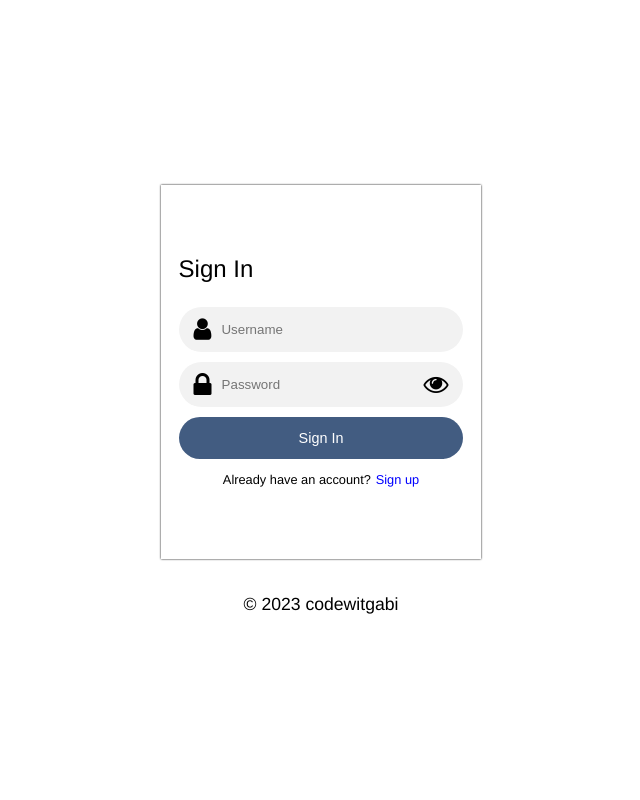
After one commit to codewitgabi/TodoApp-flask, a Flask app: page /auth/signin/ in a window 1280 px wide. The commit adds this page. Shown: the whole page, without its empty margins (319-959 px from the left). Run offline with Flask 2, Linux system fonts and the light colour scheme.

Commit message:
Added user authentication

```diff
--- a/TodoApp/__init__.py
+++ b/TodoApp/__init__.py
@@ -25,9 +25,10 @@ def create_app(test_config=None):
 
 	# imports
 	from . import db
-	from .views import bp
+	from .views import bp, auth
 
 	db.init_app(app)
 	app.register_blueprint(bp)
+	app.register_blueprint(auth)
 
 	return app
--- a/TodoApp/blueprint.py
+++ b/TodoApp/blueprint.py
@@ -1,3 +1,4 @@
 from flask import Blueprint
 
 bp = Blueprint("todo", __name__)
+auth = Blueprint("auth", __name__, url_prefix="/auth")
--- a/TodoApp/models.sql
+++ b/TodoApp/models.sql
@@ -1,9 +1,18 @@
 DROP TABLE IF EXISTS task;
+DROP TABLE IF EXISTS user;
 
+
+CREATE TABLE user (
+	id INTEGER PRIMARY KEY AUTOINCREMENT,
+	username TEXT UNIQUE NOT NULL,
+	password TEXT NOT NULL
+);
 
 CREATE TABLE task (
 	id INTEGER PRIMARY KEY AUTOINCREMENT,
+	author_id INTEGER NOT NULL,
 	title TEXT NOT NULL,
 	content TEXT NOT NULL,
-	due_date DATE DEFAULT CURRENT_DATE
+	due_date DATE DEFAULT CURRENT_DATE,
+	FOREIGN KEY (author_id) REFERENCES user (id)
 );
--- /dev/null
+++ b/TodoApp/static/auth.css
@@ -0,0 +1,81 @@
+* {
+    margin: 0;
+    padding: 0;
+    box-sizing: border-box;
+}
+body {
+    font-size: 1.1rem;
+    font-family: Helvetica;
+    font-weight: 500;
+}
+.form-container {
+    display: flex;
+    flex-direction: column;
+    gap: 2em;
+    justify-content: center;
+    align-items: center;
+    height: 100vh;
+}
+.form-wrapper {
+    color: #000;
+    width: 320px;
+    box-shadow: 0 0 2px 0;
+    padding: 4em 1em;
+}
+.form-title {
+    font-size: 1.5rem;
+    margin-bottom: 1em;
+}
+#register-form {
+    text-align: center;
+}
+.form-input {
+    display: flex;
+    align-items: center;
+    gap: 10px;
+    background: #f2f2f2;
+    border-radius: 50px;
+    padding: 5px 15px;
+    margin: 10px 0;
+}
+.fa-eye,
+.fa-lock,
+.fa-user {
+    font-size: 25px;
+}
+.fa-lock {
+    font-size: 28px;
+}
+.fa-envelope {
+    font-size: 18px;
+}
+.form-input input {
+    width: 100%;
+    padding: 10px 0;
+    border: none;
+    outline: none;
+    background: none;
+}
+#r-btn {
+    width: 100%;
+    border-radius: 50px;
+    border: none;
+    padding: 13px 0;
+    font-size: 0.9rem;
+    background: #425c81;
+    color: #fff;
+}
+#register-form span,
+#register-form a {
+    font-size: 0.8rem;
+    display: inline-block;
+    margin-top: 1em;
+}
+#register-form a {
+    text-decoration: none;
+    color: blue;
+}
+.error {
+	font-size: 12px;
+	color: red;
+}
--- /dev/null
+++ b/TodoApp/templates/auth/base.html
@@ -0,0 +1,23 @@
+<!DOCTYPE html>
+<html lang="en">
+<head>
+    <meta charset="UTF-8">
+    <meta name="viewport" content="width=device-width, initial-scale=1.0">
+    <meta http-equiv="X-UA-Compatible" content="ie=edge">
+    <link rel="stylesheet" href="https://cdnjs.cloudflare.com/ajax/libs/font-awesome/4.7.0/css/font-awesome.min.css">
+    <link rel="stylesheet" href="{{ url_for('static', filename='auth.css') }}">
+    <title>{% block title %} {% endblock %}</title>
+</head>
+<body>
+    <div class="form-container">
+        <div class="form-wrapper">
+            {% block content %}
+
+            {% endblock %}
+        </div>
+        <footer>
+            &copy; 2023 codewitgabi
+        </footer>
+    </div>
+</body>
+</html>
--- /dev/null
+++ b/TodoApp/templates/auth/signin.html
@@ -0,0 +1,27 @@
+{% extends "auth/base.html" %}
+{% block title %} Sign In {% endblock %}
+
+
+{% block content %}
+    <legend class="form-title">Sign In</legend>
+    {% for message in get_flashed_messages() %}
+    	<div class="error" align="left">
+    		{{ message }}
+    	</div>
+    {% endfor %}
+        <form action="" method="post" id="register-form">
+            <div class="form-input">
+                <i class="fa fa-user"></i>
+                <input type="text" name="username" autocapitalize="off" id="r-uname" placeholder="Username">
+            </div>
+            <div class="form-input">
+                <i class="fa fa-lock"></i>
+                <input type="password" name="password" placeholder="Password" id="r-pword">
+                <i class="fa fa-eye"></i>
+            </div>
+            <button id="r-btn">Sign In</button>
+            <span>Already have an account?</span>
+            <a href="{{ url_for('auth.signup') }}">Sign up</a>
+        </form>
+
+{% endblock %}
--- a/TodoApp/templates/create.html
+++ b/TodoApp/templates/task/create.html
@@ -1,4 +1,4 @@
-{% extends "base.html" %}
+{% extends "task/base.html" %}
 {% block title %} Create Task {% endblock %}
 
 {% block content %}
--- a/TodoApp/templates/tasks.html
+++ b/TodoApp/templates/task/tasks.html
@@ -1,4 +1,4 @@
-{% extends "base.html" %}
+{% extends "task/base.html" %}
 {% block title %} View Tasks {% endblock %}
 
 {% block content %}
@@ -8,6 +8,7 @@
         </form>
         <br>
         <a href="{{ url_for('todo.create_task') }}" style="font-style: italic; color: blue; text-decoration: none; font-size: 0.8rem;">Add Task</a>
+        <span style="float: right; font-size: 0.8rem;">{{ g.user["username"] }}</span>
 
         {% for task in tasks %}
         <div class="task">
--- a/TodoApp/templates/update.html
+++ b/TodoApp/templates/task/update.html
@@ -1,4 +1,4 @@
-{% extends "base.html" %}
+{% extends "task/base.html" %}
 {% block title %} Update Task {% endblock %}
 
 {% block content %}
--- a/TodoApp/views.py
+++ b/TodoApp/views.py
@@ -1,20 +1,101 @@
-from .blueprint import bp
-from flask import request, session, render_template, url_for, redirect, escape
+from .blueprint import bp, auth
+from flask import request, session, render_template, url_for, redirect, escape, g, flash
+from werkzeug.security import generate_password_hash, check_password_hash
 from .db import get_db
+import functools
 
 
+@bp.before_app_request
+@auth.before_app_request
+def load_logged_in_user():
+	user_id = session.get("user_id")
+
+	if user_id is not None:
+		g.user = get_db().execute("SELECT * FROM user WHERE id = ?", (user_id,)).fetchone()
+	else:
+		g.user = None
+
+
+def login_required(func):
+	@functools.wraps(func)
+	def wrapper(*args, **kwargs):
+		if g.user is None:
+			return redirect(url_for("auth.login"))
+		return func(*args, **kwargs)
+	return wrapper
+
+
+# Authentication Views
+@auth.route("/signup/", methods=["GET", "POST"])
+def signup():
+	error = None
+	if request.method == "POST":
+		username = request.form.get("username")
+		password = request.form.get("password")
+
+		db = get_db()
+		user = db.execute("SELECT * FROM user WHERE username = ?", (username,)).fetchone()
+
+		if user:
+			error = "User with username already exists"
+		else:
+			db.execute("INSERT INTO user (username, password) VALUES (?, ?)", (username, generate_password_hash(password)))
+			db.commit()
+			return redirect(url_for("auth.login"))
+
+		flash(error)
+
+	return render_template("auth/signup.html")
+
+
+@auth.route("/signin/", methods=["GET", "POST"])
+def login():
+	error = None
+	if request.method == "POST":
+		username = request.form.get("username")
+		password = request.form.get("password")
+
+		db = get_db()
+		user = db.execute("SELECT * FROM user WHERE username = ?", (username,)).fetchone()
+
+		if user is not None:
+			if not check_password_hash(user["password"], password):
+				error = "Incorrect username or password"
+
+			if error is None:
+				session.clear()
+				session["user_id"] = user["id"]
+				return redirect(url_for("todo.view_tasks"))
+		else:
+			error = "Incorrect username or password"
+
+		flash(error)
+
+	return render_template("auth/signin.html")
+
+
+@auth.route("/logout/", methods=["GET"])
+def logout():
+	session.clear()
+	return redirect(url_for("auth.login"))
+
+
+# Task Manager Views
+
 @bp.route("/", methods= ["GET", "POST"])
+@login_required
 def view_tasks():
 	# get search query
 	q = request.args.get("q", "")
 	# query data
 	db = get_db()
-	tasks = db.execute("SELECT * FROM task ORDER BY due_date").fetchall()
+	tasks = db.execute("SELECT * FROM task WHERE author_id = ? ORDER BY due_date", (g.user["id"],)).fetchall()
 
-	return render_template("tasks.html", tasks= tasks)
+	return render_template("task/tasks.html", tasks= tasks)
 
 
 @bp.route("/create/", methods=["GET", "POST"])
+@login_required
 def create_task():
 	if request.method == "POST":
 		title = request.form.get("title")
@@ -22,27 +103,29 @@ def create_task():
 		due_date = request.form.get("due_date")
 
 		db = get_db()
-		db.execute("INSERT INTO task (title, content, due_date) VALUES (?, ?, ?)", (title, content, due_date))
+		db.execute("INSERT INTO task (title, author_id, content, due_date) VALUES (?, ?, ?, ?)", (title, g.user["id"], content, due_date))
 		db.commit()
 
 		return redirect(url_for("todo.view_tasks"))
 
-	return render_template("create.html")
+	return render_template("task/create.html")
 
 
 @bp.route("/delete/<int:id>/", methods=["GET"])
+@login_required
 def delete_task(id):
 	db = get_db()
-	db.execute("DELETE FROM task WHERE id = ?", (escape(id),))
+	db.execute("DELETE FROM task WHERE id = ? AND author_id = ?", (escape(id), g.user["id"]))
 	db.commit()
 
 	return redirect(url_for("todo.view_tasks"))
 
 
 @bp.route("/update/<int:id>/", methods=["GET", "POST"])
+@login_required
 def update_task(id):
 	db = get_db()
-	post = db.execute("SELECT * FROM task WHERE id = ?", (escape(id),)).fetchone()
+	post = db.execute("SELECT * FROM task WHERE id = ? AND author_id = ?", (escape(id), g.user["id"])).fetchone()
 
 	if request.method == "POST":
 		title = request.form.get("title")
@@ -54,4 +137,4 @@ def update_task(id):
 		db.commit()
 		return redirect(url_for("todo.view_tasks"))
 
-	return render_template("update.html", title=post["title"], content=post["content"], due_date=post["due_date"])
+	return render_template("task/update.html", title=post["title"], content=post["content"], due_date=post["due_date"])
```
Also changed, not shown: TodoApp/templates/auth/signup.html (added, +27 -0 lines), TodoApp/templates/task/base.html (renamed from TodoApp/templates/base.html).
